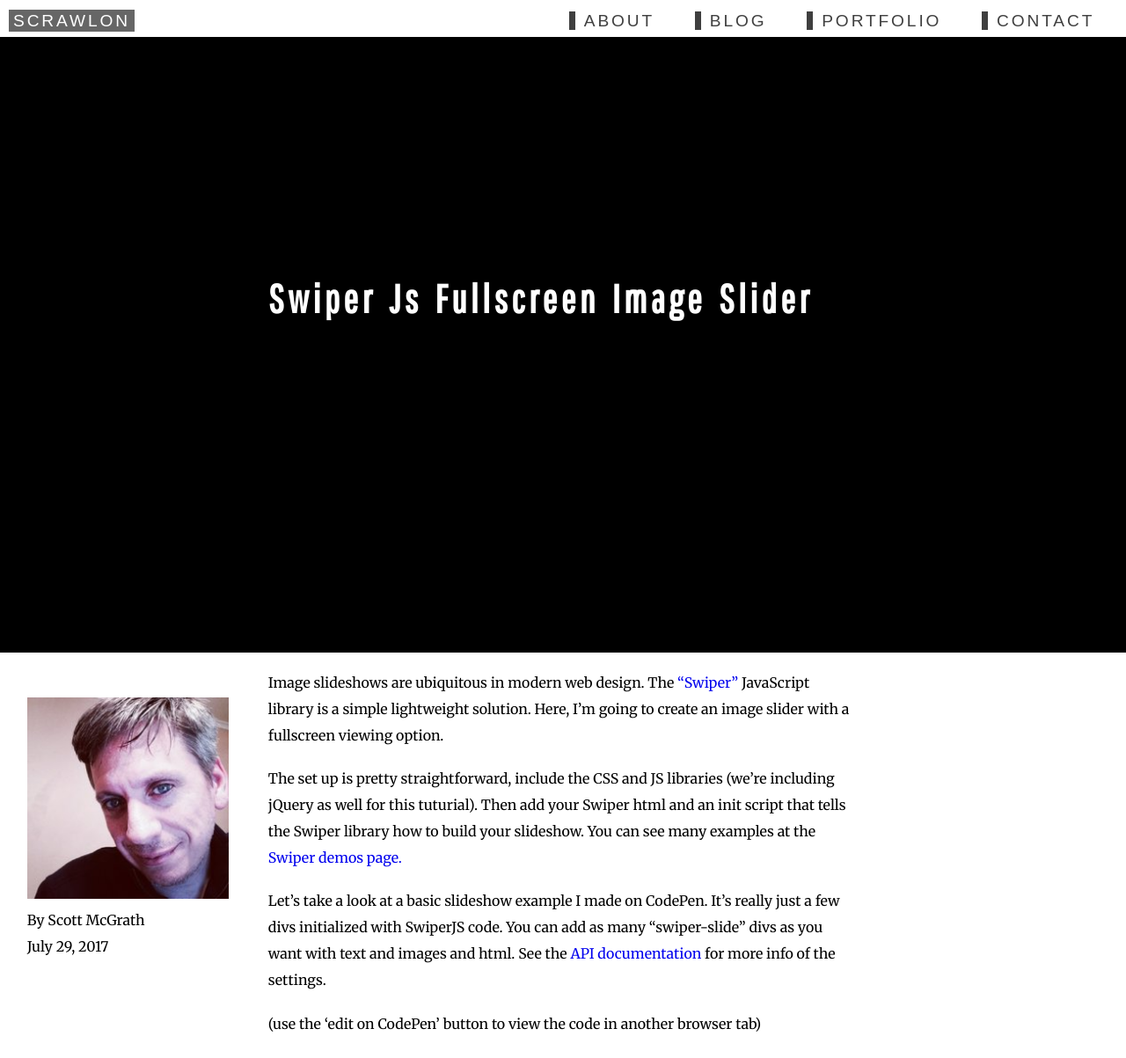
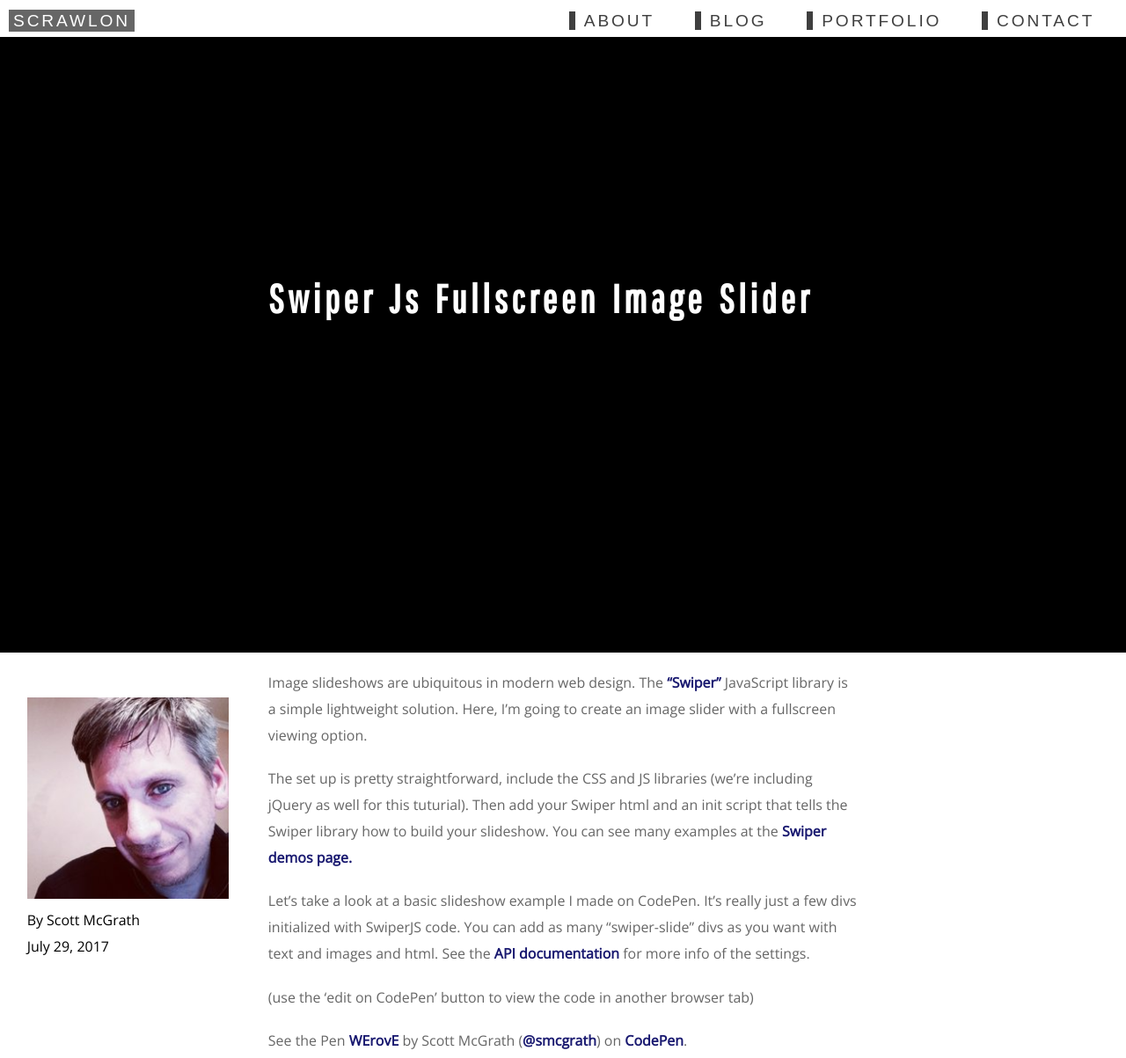
Before and after one commit to scrawlon/scrawlon.github.io, a Jekyll site: the page built from index.html, in a window 1280 px wide. Shown: the top 1203 px of the page at 88% size. Built offline with Jekyll 4.4.1, drawn with Linux system fonts in a browser that asks for light colours; comment, search, counter and statistics services are not loaded.

Commit message:
Changed body text font and link styling

```diff
--- a/css/styles.scss
+++ b/css/styles.scss
@@ -6,7 +6,7 @@
 @import "syntax";
 @import "hamburgers-settings";
 @import "./hamburgers/hamburgers";
-@import url('https://fonts.googleapis.com/css?family=Pathway+Gothic+One|Merriweather');
+@import url('https://fonts.googleapis.com/css?family=Pathway+Gothic+One|Open+Sans');
 @import url('https://maxcdn.bootstrapcdn.com/font-awesome/4.7.0/css/font-awesome.min.css');
 
 @function calculateRem($size) {
@@ -59,11 +59,15 @@
 }
 
 body {
-  @include font-size(1.5);
+  @include font-size(1.8);
 
   color: black;
-  font-family: 'Merriweather', serif;
+  font-family: 'Open Sans', sans-serif;
   position: relative;
+}
+
+a {
+  color: midnightblue;
 }
 
 .no-scroll {
@@ -134,6 +138,10 @@
   margin: 1.25em auto;
   font-size: 1.5rem;
   line-height: 2.6rem;
+
+  a {
+    font-weight: bold;
+  }
 }
 
 em {
@@ -178,6 +186,7 @@
 
 .pagination {
   font-size: .8em;
+  font-weight: bold;
   letter-spacing: .1em;
   margin: 40px 0;
 }
@@ -429,6 +438,7 @@
   margin: 0 auto;
 
   p {
+    color: #666;
     width: 100%;
   }
 }
```
